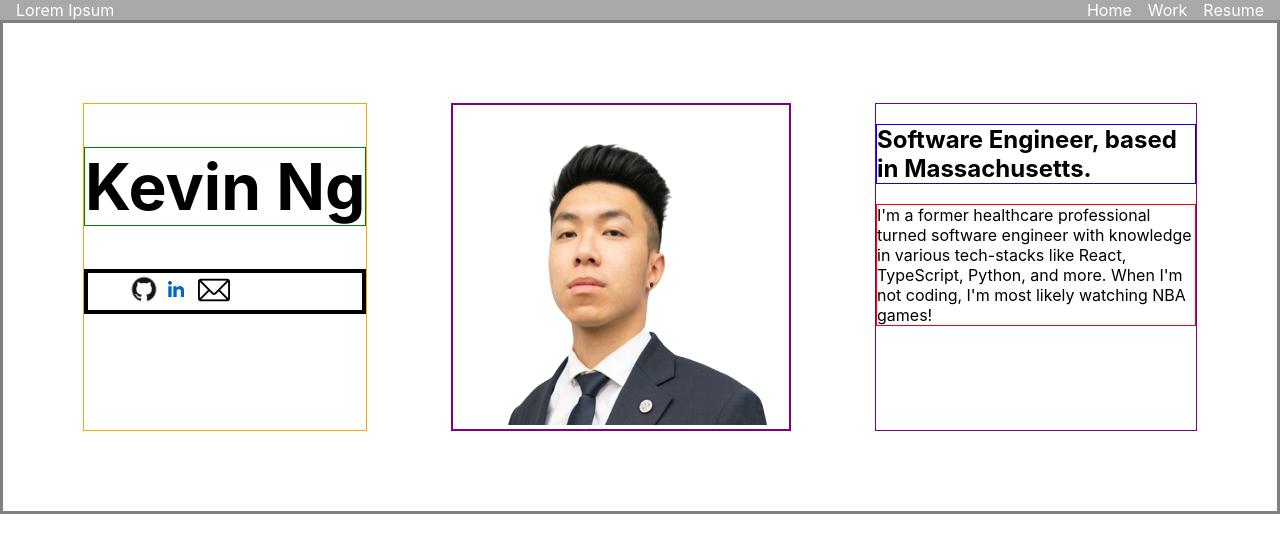
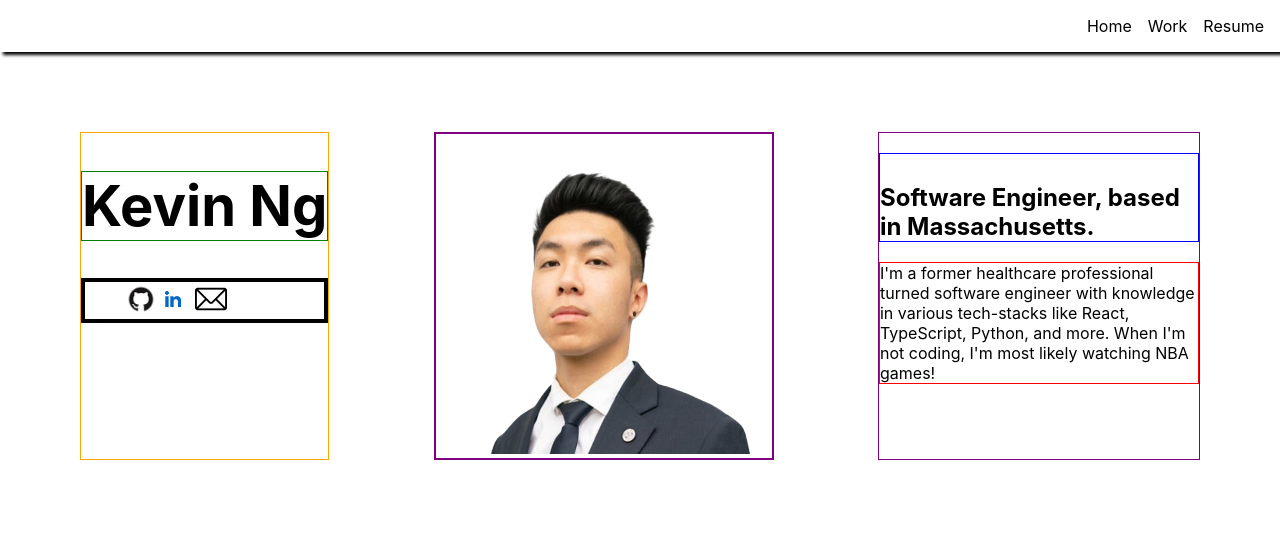
Before and after one commit to kevinszn23/portfolio-v2, a React (Create React App) app: page / in a window 1280 px wide. Shown: the top 552 px of the page. Built offline with nearby package versions, Linux system fonts and the light colour scheme.

Commit message:
navbar color is white so i can add lightmode/darkmode later, moved email copy notif to bottom center

```diff
--- a/src/App.css
+++ b/src/App.css
@@ -47,13 +47,12 @@ body {
 }
 
 .nav {
-  background-color: darkgrey;
-  color: white;
+  color: black;
   display: flex;
-  justify-content: space-between;
-  align-items: center;
+  justify-content: end;
   gap: 2rem;
-  padding: 0 1rem;
+  padding: 1rem;
+  box-shadow: 0.2rem 0.2rem 0.2rem;
 }
 
 .nav a {
@@ -77,18 +76,19 @@ body {
   display: flex;
   justify-content: space-between;
   padding: 5rem;
-  border: 3px solid grey;
+  /* border: 3px solid grey; */
 }
 
 .hero-name {
   display: flex;
   justify-content: left;
-  font-size: 4rem;
+  font-size: 3.5rem;
   border: 1px solid green;
 }
 
 .hero-location {
   display: flex;
+  padding-top: 1.8rem;
   justify-content: center;
   border: 1px solid blue;
   width: 20rem;
@@ -110,10 +110,9 @@ body {
 }
 
 .hero-left-container {
-  display:inline-block;
-  /* align-items: left; */
+  display: inline-block;
+  padding-top: -3.5rem;
   border: 1px solid orange;
-
 }
 
 
--- a/src/components/CopyText.js
+++ b/src/components/CopyText.js
@@ -13,7 +13,9 @@ export default function CopyButtonText() {
             <button style={{outline: "none"}} onClick={emailCopy}>
                 <img className="hero-socials-icon" src="./images/email-icon.png" alt="email" />
             </button>
-                <ToastContainer theme="dark"/>
+                <ToastContainer
+                theme="dark"
+                position="bottom-center"/>
         </div>
     )
 }
--- a/src/components/Navbar.js
+++ b/src/components/Navbar.js
@@ -3,7 +3,6 @@ import { Link } from "react-router-dom"
 export default function Navbar() {
   return (
     <div className="nav">
-      Lorem Ipsum
       <ul>
         <li>
           <Link to="/">Home</Link>
```
